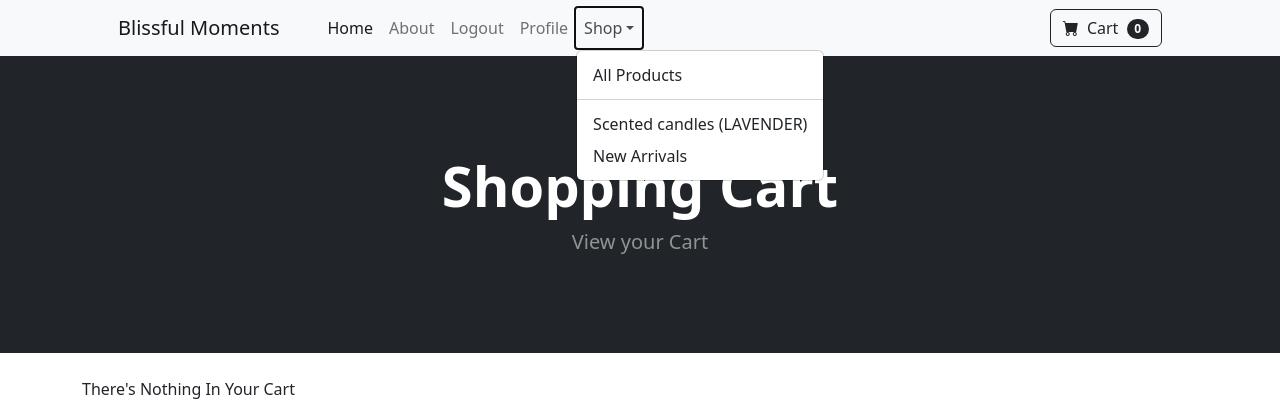
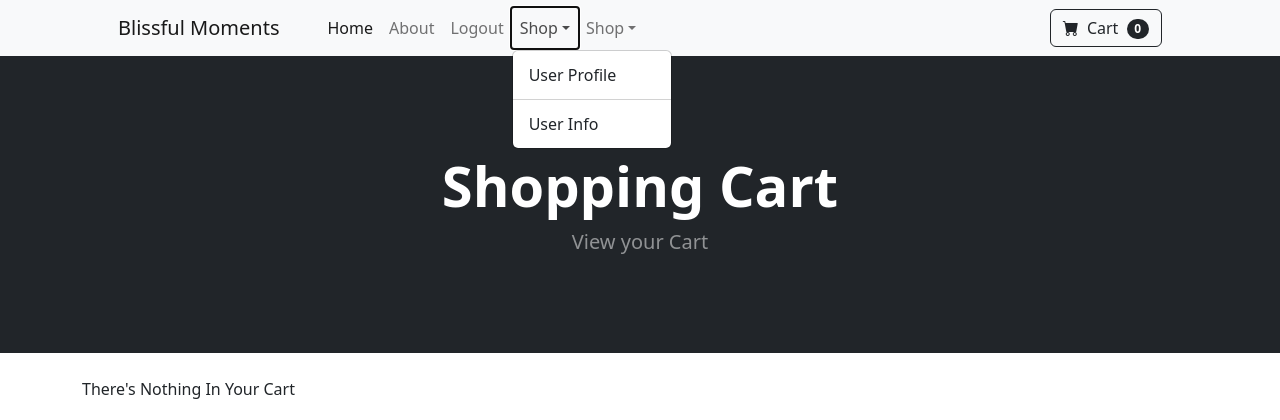
Before and after one commit to Chillpill21/blissfulMoments, a Django app: page /cart/ in a window 1280 px wide, after a click on "Shop". Shown: the top 420 px of the page. Run offline with Django 5.2, Linux system fonts and the light colour scheme; a user stored in the database is signed in; some libraries are stand-ins or nearby versions.

Commit message:
create navbar link dropdown, create profile form and forms.py minor update

```diff
--- a/ecom/store/models.py
+++ b/ecom/store/models.py
@@ -11,6 +11,7 @@ class Profile(models.Model):
     phone = models.CharField(max_length=20, blank=True)
     address1 = models.CharField(max_length=20, blank=True)
     address2 = models.CharField(max_length=20, blank=True)
+    city = models.CharField(max_length=20, blank=True)
     state = models.CharField(max_length=20, blank=True)
     zipcode = models.CharField(max_length=20, blank=True)
     country = models.CharField(max_length=20, blank=True)
--- a/ecom/store/templates/navbar.html
+++ b/ecom/store/templates/navbar.html
@@ -10,7 +10,14 @@
 
             {% if user.is_authenticated %}
                 <li class="nav-item"><a class="nav-link" href="{% url 'logout' %}">Logout</a></li>
-                <li class="nav-item"><a class="nav-link" href="{% url 'update_user' %}">Profile</a></li>
+                <li class="nav-item dropdown">
+                    <a class="nav-link dropdown-toggle" id="navbarDropdown" href="#" role="button" data-bs-toggle="dropdown" aria-expanded="false">Shop</a>
+                    <ul class="dropdown-menu" aria-labelledby="navbarDropdown">
+                        <li><a class="dropdown-item" href="{% url 'update_user' %}">User Profile</a></li>
+                        <li><hr class="dropdown-divider" /></li>
+                        <li><a class="dropdown-item" href="{% url 'update_info' %}">User Info</a></li>
+                    </ul>
+                </li>
             {% else %}
                 <li class="nav-item"><a class="nav-link" href="{% url 'login' %}">Login</a></li>
 
--- a/ecom/store/views.py
+++ b/ecom/store/views.py
@@ -1,5 +1,5 @@
 from django.shortcuts import render, redirect
-from .models import Product, Category
+from .models import Product, Category, Profile
 from django.contrib.auth import authenticate, login, logout
 from django.contrib import messages
 from django.contrib.auth.models import User
```
Also changed, not shown: ecom/store/forms.py (+16 -3 lines).
